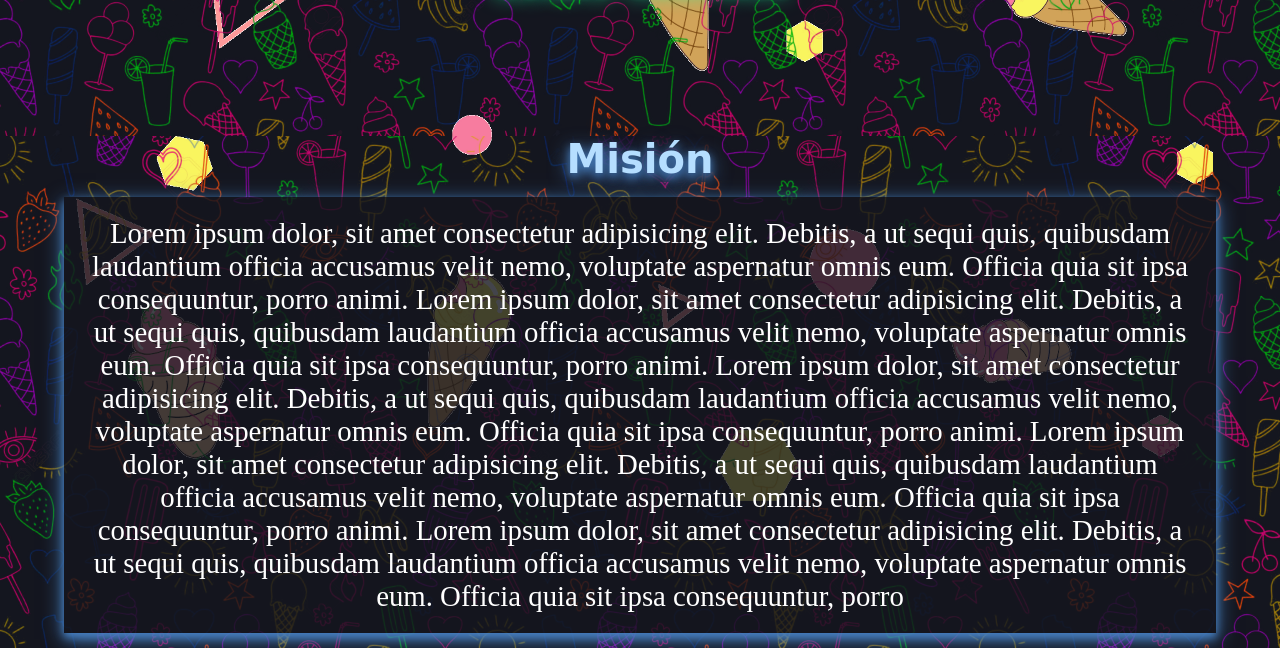
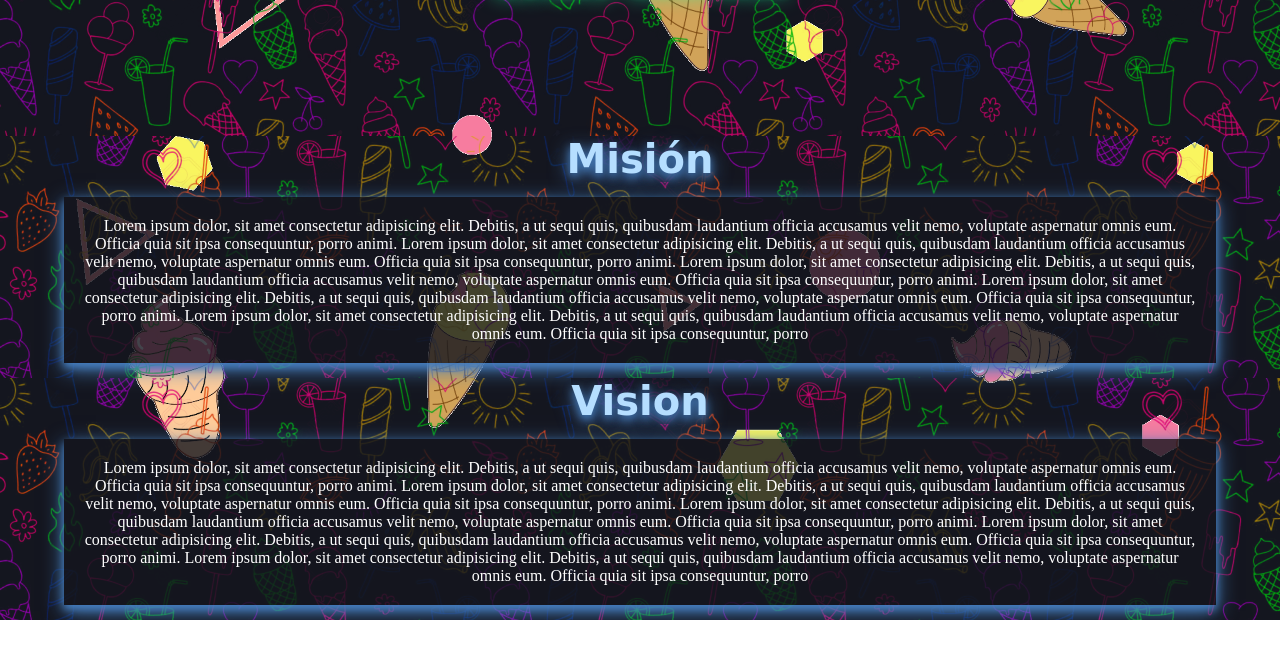
Before and after one commit to fersanchez1296/Piccoli-Piaceri, a plain HTML site: page index.html in a window 1280 px wide. Shown: the part 664-1312 px from the top of the page. After the commit the page ends 1284 px from the top, so only its background shows below. Drawn offline with Linux system fonts and the light colour scheme; a web font is replaced by a local one.

Commit message:
Añadidos{visión,imágenes, efectos}
Se añadió el apartado de visión, a las partes de mision y vision se les agregó una imágen a los costados para que sea mas vistosa. Se agregarón animaciones en las sombras de las imagenes.

```diff
--- a/index.html
+++ b/index.html
@@ -28,10 +28,11 @@
             </div>
         </header>
         <section>
-            <h2 class="letras">
+            <h2 class="letras" id="submision">
                 Misión
             </h2>
-            <article class="mision">
+            <div class="contenedorMision">
+                <article class="texto">
                     <p>
                         Lorem ipsum dolor, sit amet consectetur adipisicing elit. Debitis, a
                         ut sequi quis, quibusdam laudantium officia accusamus velit nemo,
@@ -55,6 +56,46 @@
                         porro
                     </p>
                 </article>
+                <img src="images/pexels-maksim-goncharenok-5820040_preview_rev_1.png" alt="">
+            </div>
+        </section>
+
+        <section>
+
+            <h2 class="letras" id="subvision">
+                Vision
+            </h2>
+
+            <div class="contenedorVision">
+                <article class="texto">
+                    <p>
+                        Lorem ipsum dolor, sit amet consectetur adipisicing elit. Debitis, a
+                        ut sequi quis, quibusdam laudantium officia accusamus velit nemo,
+                        voluptate aspernatur omnis eum. Officia quia sit ipsa consequuntur,
+                        porro animi.
+                        Lorem ipsum dolor, sit amet consectetur adipisicing elit. Debitis, a
+                        ut sequi quis, quibusdam laudantium officia accusamus velit nemo,
+                        voluptate aspernatur omnis eum. Officia quia sit ipsa consequuntur,
+                        porro animi.
+                        Lorem ipsum dolor, sit amet consectetur adipisicing elit. Debitis, a
+                        ut sequi quis, quibusdam laudantium officia accusamus velit nemo,
+                        voluptate aspernatur omnis eum. Officia quia sit ipsa consequuntur,
+                        porro animi.
+                        Lorem ipsum dolor, sit amet consectetur adipisicing elit. Debitis, a
+                        ut sequi quis, quibusdam laudantium officia accusamus velit nemo,
+                        voluptate aspernatur omnis eum. Officia quia sit ipsa consequuntur,
+                        porro animi.
+                        Lorem ipsum dolor, sit amet consectetur adipisicing elit. Debitis, a
+                        ut sequi quis, quibusdam laudantium officia accusamus velit nemo,
+                        voluptate aspernatur omnis eum. Officia quia sit ipsa consequuntur,
+                        porro
+                    </p>
+            </article>
+            <img src="images/pexels-hafidzajusaf-3186010_preview_rev_1.png" alt="">
+        </div>
+
+
+
         </section>
     </body>
 </html>
--- a/styles/styles.css
+++ b/styles/styles.css
@@ -65,7 +65,7 @@ h5{
 section{
     display: flex;
     justify-content: space-evenly;
-    align-items: center;
+    align-items: flex-start;
     flex-direction: column;
     height: 100%;
     width: 100%;
@@ -74,13 +74,40 @@ section{
     color: white;
 }
 
+.contenedorMision, .contenedorVision{
+    display: flex;
+    justify-content: space-evenly;
+    align-items: flex-start;
+}
 
-.mision{
+.contenedorMision>img,.contenedorVision>img{
+    box-shadow: 0 4px 8px #457dbd, 0 6px 20px #457dbd;
+    animation-name: sombraImagen;
+    animation-duration: 5s;
+    animation-iteration-count: infinite;
+}
+
+.contenedorVision{
+    direction: rtl;
+}
+
+
+
+#submision, #subvision{
+    align-self: center;
+}
+
+.texto{
+    align-items: flex-start;
     width: 60%;
-    height: 60%;
+    height: auto;
     box-shadow: 0 4px 8px #457dbd, 0 6px 20px #457dbd;
     background-color: rgba(20, 22, 31,0.95);
+    animation-name: sombraImagen;
+    animation-duration: 5s;
+    animation-iteration-count: infinite;
 }
+
 
 p{
     text-align: center;
@@ -125,6 +152,24 @@ p{
 }
 
 
+@keyframes sombraImagen{
+    0%{
+        box-shadow: 0 4px 8px #457dbd, 0 6px 20px #457dbd;
+    }
+    30%{
+        box-shadow: 0 4px 8px #fd039a, 0 6px 20px #fd039a;
+    }
+    50%{
+        box-shadow: 0 4px 8px #2bfaa6, 0 6px 20px #2bfaa6;
+    }
+    80%{
+        box-shadow: 0 4px 8px #d7e234, 0 6px 20px #d7e234;
+    }
+    100%{
+        box-shadow: 0 4px 8px #b91919, 0 6px 20px #b91919;
+    }
+}
+
 @media (max-width: 1280px){
     body{
         max-width: 100%;
@@ -135,7 +180,11 @@ p{
         height: auto;
     }
 
-    .mision{
+    .contenedorMision>img,.contenedorVision>img{
+        display: none;
+    }
+
+    .texto{
         width: 90%;
         margin: 15px;
         background-color: rgba(20, 22, 31,0.8);
```
Also changed, not shown: images/pexels-hafidzajusaf-3186010_preview_rev_1.png (added), images/pexels-maksim-goncharenok-5820040_preview_rev_1.png (added). Lines whose indentation alone changed are shown as unchanged.
